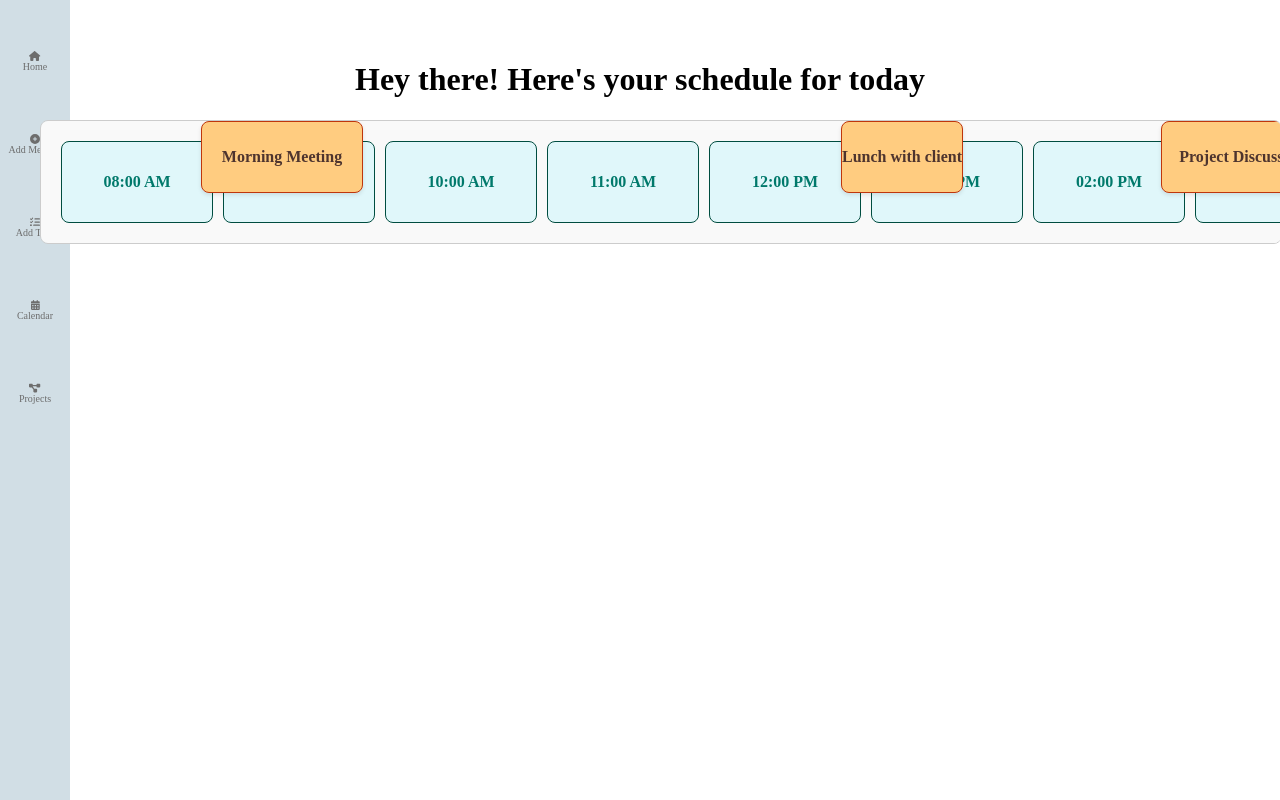
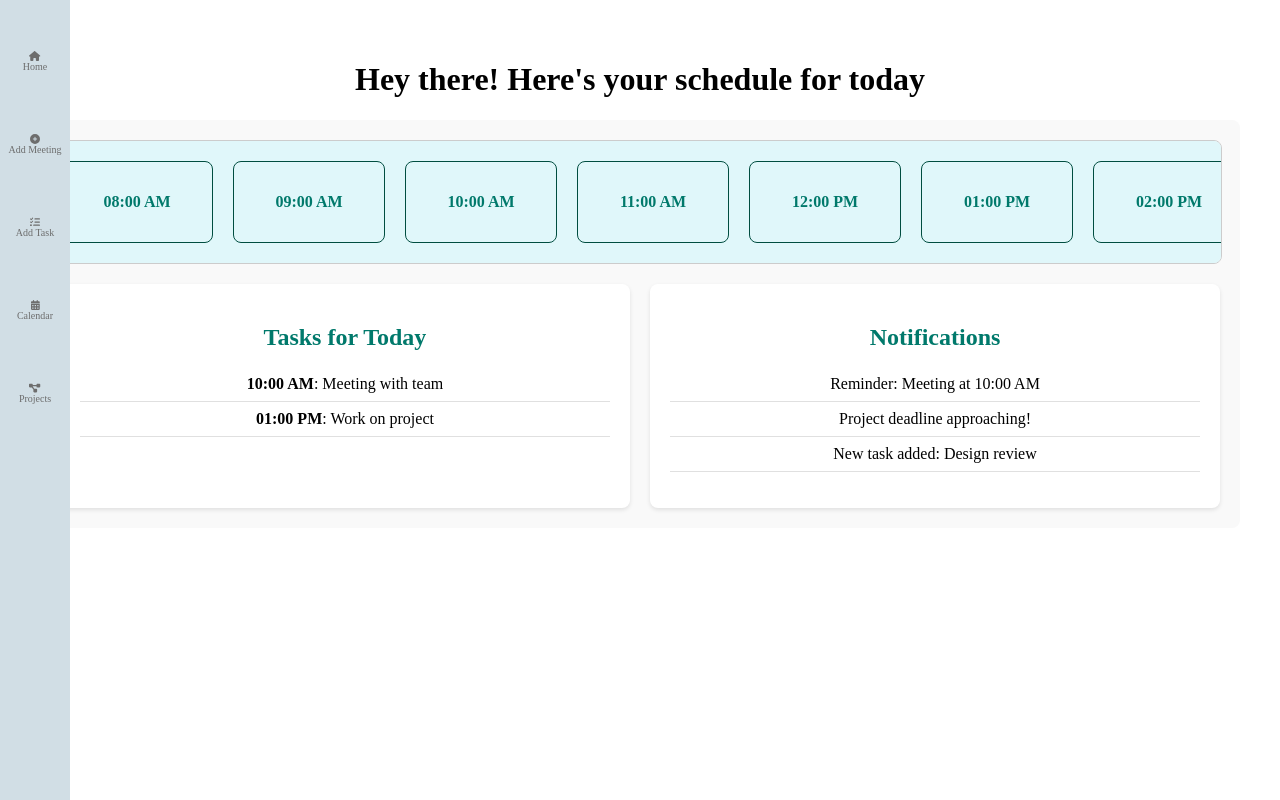
Before and after one commit to kimberlytmq/hackforgood, a React (Vite) app: page /home in a window 1280 px wide. Built offline with nearby package versions, Linux system fonts and the light colour scheme.

Commit message:
Update home page modified:   src/components/DaySchedule.css modified:   src/components/DaySchedule.jsx

```diff
--- a/src/components/DaySchedule.css
+++ b/src/components/DaySchedule.css
@@ -1,26 +1,35 @@
 /* Container for the whole schedule */
+.day-schedule {
+  padding: 20px;
+  background-color: #f9f9f9;
+  border-radius: 8px;
+}
+
+/* Scrollable schedule styling (unchanged) */
 .schedule-container {
-  position: relative;
   width: 100%;
   overflow-x: auto;
   display: flex;
-  padding: 20px;
-  background-color: #f9f9f9;
+  padding: 20px 0;
+  background-color: #e0f7fa;
   border: 1px solid #ccc;
   border-radius: 8px;
+  scroll-behavior: smooth;
   white-space: nowrap;
-  scroll-behavior: smooth;
+  -ms-overflow-style: none;
+  scrollbar-width: none;
 }
 
-/* Flex container for time slots */
+.schedule-container::-webkit-scrollbar {
+  display: none;
+}
+
 .time-slot-container {
   display: flex;
-  gap: 10px;
+  gap: 20px;
 }
 
-/* Individual time slots (background lines) */
 .time-slot {
-  position: relative;
   min-width: 150px;
   height: 80px;
   background-color: #e0f7fa;
@@ -30,28 +39,65 @@
   font-weight: bold;
   border-radius: 8px;
   border: 1px solid #004d40;
+  cursor: pointer;
 }
 
-/* Events container to overlay event blocks */
-.events-container {
-  position: absolute;
-  top: 0;
-  left: 0;
-  height: 80px;
-  display: flex;
+.time-slot:hover {
+  background-color: #b2ebf2;
 }
 
-/* Event blocks */
-.event-block {
-  position: absolute;
-  height: 70px;
-  background-color: #ffcc80;
-  color: #4e342e;
-  text-align: center;
-  line-height: 70px;
-  font-weight: bold;
+/* Task and Notification Container */
+.task-notification-container {
+  display: flex;
+  justify-content: space-between;
+  margin-top: 20px;
+  gap: 20px;
+}
+
+/* Left Section: Task List */
+.task-list {
+  flex: 1;
+  background-color: #fff;
+  padding: 20px;
   border-radius: 8px;
-  border: 1px solid #bf360c;
   box-shadow: 0 2px 4px rgba(0, 0, 0, 0.1);
-  overflow: hidden;
 }
+
+.task-list h2 {
+  margin-bottom: 10px;
+  color: #00796b;
+}
+
+.task-list ul {
+  list-style: none;
+  padding: 0;
+}
+
+.task-list li {
+  padding: 8px 0;
+  border-bottom: 1px solid #e0e0e0;
+}
+
+/* Right Section: Notifications */
+.notifications {
+  flex: 1;
+  background-color: #fff;
+  padding: 20px;
+  border-radius: 8px;
+  box-shadow: 0 2px 4px rgba(0, 0, 0, 0.1);
+}
+
+.notifications h2 {
+  margin-bottom: 10px;
+  color: #00796b;
+}
+
+.notifications ul {
+  list-style: none;
+  padding: 0;
+}
+
+.notifications li {
+  padding: 8px 0;
+  border-bottom: 1px solid #e0e0e0;
+}
--- a/src/components/DaySchedule.jsx
+++ b/src/components/DaySchedule.jsx
@@ -6,17 +6,22 @@ const timeSlots = [
   '01:00 PM', '02:00 PM', '03:00 PM', '04:00 PM', '05:00 PM'
 ];
 
-// Sample events
-const events = [
-  { startTime: '09:00 AM', endTime: '10:00 AM', title: 'Morning Meeting' },
-  { startTime: '01:00 PM', endTime: '02:30 PM', title: 'Lunch with client' },
-  { startTime: '03:00 PM', endTime: '04:00 PM', title: 'Project Discussion' }
+const tasks = [
+  { time: '10:00 AM', description: 'Meeting with team' },
+  { time: '01:00 PM', description: 'Work on project' },
+];
+
+const notifications = [
+  'Reminder: Meeting at 10:00 AM',
+  'Project deadline approaching!',
+  'New task added: Design review',
 ];
 
 const DaySchedule = () => {
   return (
+    <div className="day-schedule">
+      {/* Scrollable Schedule */}
       <div className="schedule-container">
-      {/* Time slots */}
         <div className="time-slot-container">
           {timeSlots.map((time, index) => (
             <div className="time-slot" key={index}>
@@ -24,21 +29,31 @@ const DaySchedule = () => {
             </div>
           ))}
         </div>
+      </div>
 
-      {/* Events */}
-      <div className="events-container">
-        {events.map((event, index) => (
-          <div
-            key={index}
-            className="event-block"
-            style={{
-              left: `${timeSlots.indexOf(event.startTime) * 160}px`,
-              width: `${(timeSlots.indexOf(event.endTime) - timeSlots.indexOf(event.startTime)) * 160}px`
-            }}
-          >
-            {event.title}
+      {/* Task List and Notifications */}
+      <div className="task-notification-container">
+        {/* Left Section: Task List */}
+        <div className="task-list">
+          <h2>Tasks for Today</h2>
+          <ul>
+            {tasks.map((task, index) => (
+              <li key={index}>
+                <strong>{task.time}</strong>: {task.description}
+              </li>
+            ))}
+          </ul>
         </div>
+
+        {/* Right Section: Notifications */}
+        <div className="notifications">
+          <h2>Notifications</h2>
+          <ul>
+            {notifications.map((notification, index) => (
+              <li key={index}>{notification}</li>
             ))}
+          </ul>
+        </div>
       </div>
     </div>
   );
```
Lines whose indentation alone changed are shown as unchanged.
